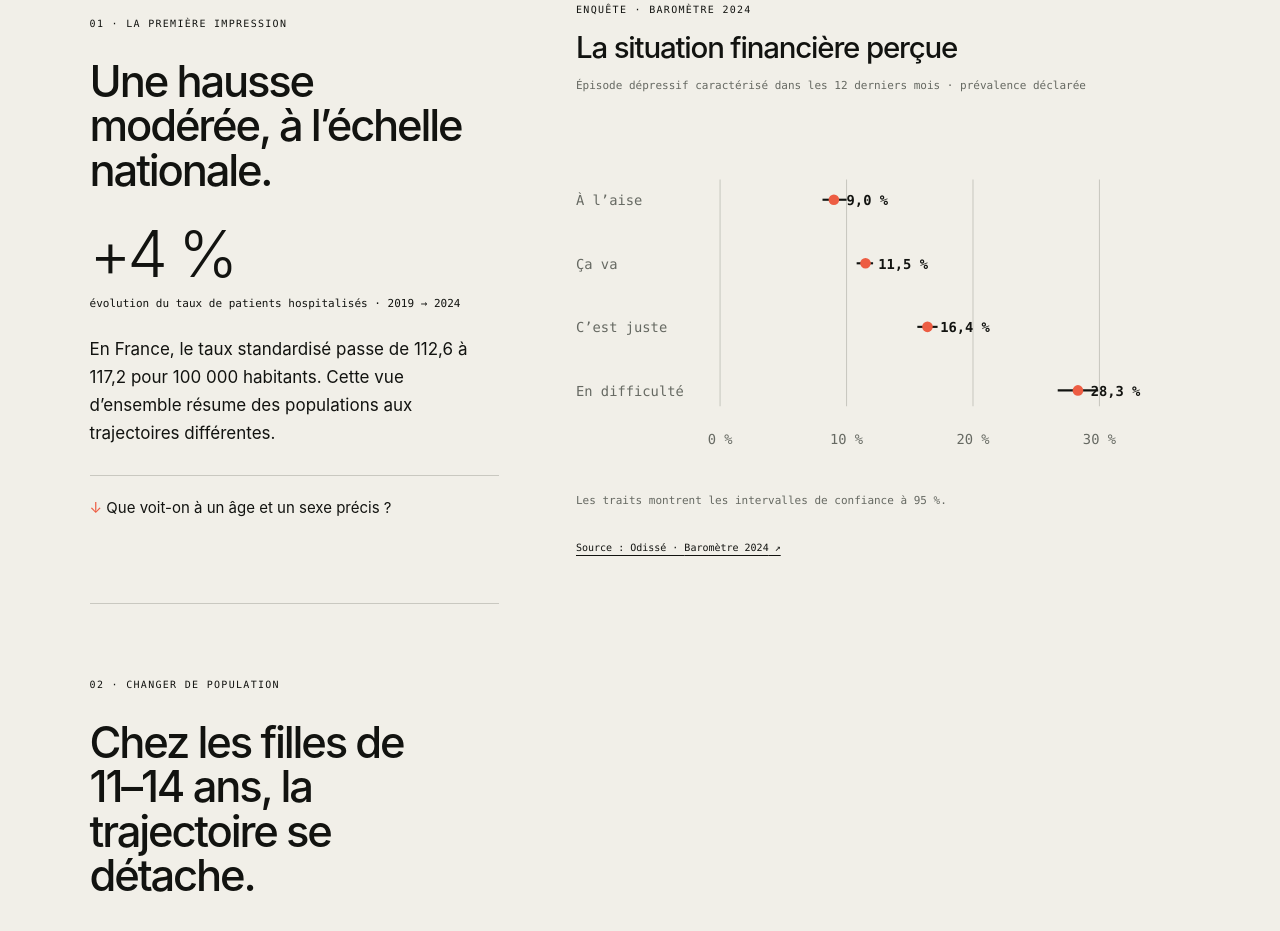
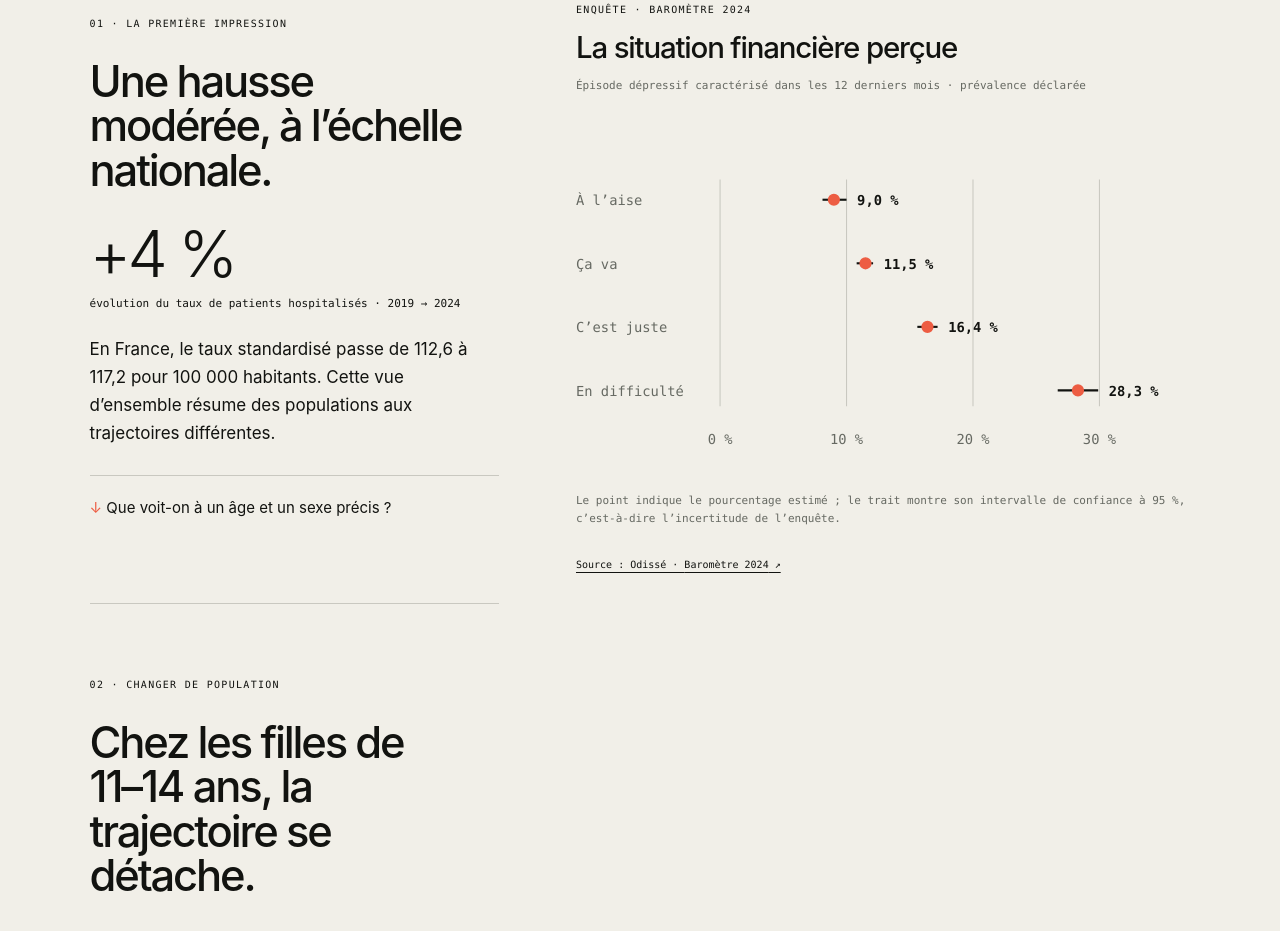
Before and after one commit to m4nR3is/odisse-sante-mentale, a React (Vite) app: page / in a window 1280 px wide. Shown: the part 1240-2171 px from the top of the page. Built offline with nearby package versions, Linux system fonts and the light colour scheme.

Commit message:
Draw social markers and animate percentage counters from zero

```diff
--- a/analysis/validation-finale.json
+++ b/analysis/validation-finale.json
@@ -97,7 +97,11 @@
       "confidence intervals grow from the estimate to their final bounds",
       "final points and percentages remain at their actual values",
       "appearance replays on return to scene",
-      "reduced motion completes immediately"
+      "reduced motion completes immediately",
+      "labels reveal independently",
+      "circle outline draws before filling",
+      "percentage starts at zero and counts to actual estimate",
+      "on-chart explanation distinguishes estimate from confidence interval"
     ],
     "build": "TypeScript and Vite passed"
   }
--- a/app/Experience.tsx
+++ b/app/Experience.tsx
@@ -710,7 +710,7 @@ function useStoryDrawing(scene: StoryScene, entered: boolean) {
     };
     const from = current.current;
     if (from.scene === scene) {
-      animate(from, complete, 650);
+      animate(from, complete, scene === 3 ? 1600 : 650);
     } else {
       // Keep the girls' curve when adding/removing the same-age comparison.
       const keepGirls = (from.scene === 1 || from.scene === 2) && (scene === 1 || scene === 2);
@@ -719,7 +719,7 @@ function useStoryDrawing(scene: StoryScene, entered: boolean) {
       animate(from, erased, 650, () => {
         const next = { scene, main: keepGirls ? erased.main : 0, mainStart: keepGirls ? erased.mainStart : 0, boys: 0, boysStart: 0, social: 0 };
         publish(next);
-        animate(next, complete, scene === 3 ? 1100 : 750);
+        animate(next, complete, scene === 3 ? 1600 : 750);
       });
     }
     motion.addEventListener("change", finish);
@@ -764,11 +764,16 @@ function StoryFigure({ data, scene: requestedScene }: { data: ExperienceData; sc
           {social.map((point, index) => {
             const progress = Math.max(0, Math.min(1, (drawing.social - index * .17) / .49));
             const center = 136 + point.estimate / 32 * 382;
-            return <g className="story-social-row" key={point.financial} data-progress={progress} opacity={progress} transform={`translate(0 ${(1 - progress) * 10})`}>
-              <text x="0" y={68 + index * 60}>{FINANCIAL_SHORT[point.financial]}</text>
-              <line className="story-interval" x1={center + (point.low - point.estimate) / 32 * 382 * progress} x2={center + (point.high - point.estimate) / 32 * 382 * progress} y1={63 + index * 60} y2={63 + index * 60} />
-              <circle className="story-dot" cx={center} cy={63 + index * 60} r={3 + 2 * progress} />
-              <text className="story-value" x={center + 12} y={68 + index * 60} opacity={Math.max(0, (progress - .3) / .7)}>{fmt(point.estimate)} %</text>
+            const phase = (start: number, duration: number) => Math.max(0, Math.min(1, (progress - start) / duration));
+            const labelProgress = phase(0, .25);
+            const intervalProgress = phase(.15, .55);
+            const circleProgress = phase(.2, .6);
+            const countProgress = phase(.15, .85);
+            return <g className="story-social-row" key={point.financial} data-progress={progress} opacity={progress > 0 ? 1 : 0}>
+              <text className="story-social-label" x="0" y={68 + index * 60} opacity={labelProgress} transform={`translate(0 ${(1 - labelProgress) * 10})`}>{FINANCIAL_SHORT[point.financial]}</text>
+              <line className="story-interval" x1={center + (point.low - point.estimate) / 32 * 382 * intervalProgress} x2={center + (point.high - point.estimate) / 32 * 382 * intervalProgress} y1={63 + index * 60} y2={63 + index * 60} opacity={intervalProgress} />
+              <circle className="story-dot story-social-dot" cx={center} cy={63 + index * 60} r="5" stroke="var(--accent)" strokeWidth="1.5" pathLength="1" strokeDasharray="1 1" strokeDashoffset={1 - circleProgress} strokeOpacity={circleProgress > 0 ? 1 : 0} fillOpacity={phase(.7, .3)} transform={`rotate(-90 ${center} ${63 + index * 60})`} />
+              <text className="story-value" x={136 + point.high / 32 * 382 + 10} y={68 + index * 60} opacity={phase(0, .12)}>{fmt(point.estimate * countProgress)} %</text>
             </g>;
           })}
         </g> : <>
@@ -778,7 +783,7 @@ function StoryFigure({ data, scene: requestedScene }: { data: ExperienceData; sc
           {values.map((point) => <text x={x(point.year)} y="301" textAnchor="middle" key={point.year}>{point.year}</text>)}
         </>}
       </svg>
-      {scene === 3 ? <><dl className="story-mobile-values">{social.map((point) => <div key={point.financial}><dt>{FINANCIAL_SHORT[point.financial]}</dt><dd>{fmt(point.estimate)} %<small>IC 95 % : {fmt(point.low)}–{fmt(point.high)} %</small></dd></div>)}</dl><p className="story-chart-note">Les traits montrent les intervalles de confiance à 95 %.</p></> : <><div className="story-legend"><span className={scene === 0 ? "is-national" : ""}>{scene === 0 ? "Tous âges, tous sexes" : "Filles · 11–14 ans"} · {fmt(values.at(-1)!.rate)} en 2024</span>{scene === 2 && <span className="is-boys">Garçons · {fmt(boys.at(-1)!.rate)} en 2024</span>}</div><p className="story-chart-note">{scene === 0 ? "Taux standardisé : la structure d’âge est corrigée pour la comparaison nationale." : scene === 1 ? "Nouvelle population : taux brut par âge et sexe. Nouvelle échelle : de 0 à 500 pour 100 000." : "Les deux courbes partagent la même échelle et la même période."}</p></>}
+      {scene === 3 ? <><dl className="story-mobile-values">{social.map((point) => <div key={point.financial}><dt>{FINANCIAL_SHORT[point.financial]}</dt><dd>{fmt(point.estimate)} %<small>IC 95 % : {fmt(point.low)}–{fmt(point.high)} %</small></dd></div>)}</dl><p className="story-chart-note">Le point indique le pourcentage estimé ; le trait montre son intervalle de confiance à 95 %, c’est-à-dire l’incertitude de l’enquête.</p></> : <><div className="story-legend"><span className={scene === 0 ? "is-national" : ""}>{scene === 0 ? "Tous âges, tous sexes" : "Filles · 11–14 ans"} · {fmt(values.at(-1)!.rate)} en 2024</span>{scene === 2 && <span className="is-boys">Garçons · {fmt(boys.at(-1)!.rate)} en 2024</span>}</div><p className="story-chart-note">{scene === 0 ? "Taux standardisé : la structure d’âge est corrigée pour la comparaison nationale." : scene === 1 ? "Nouvelle population : taux brut par âge et sexe. Nouvelle échelle : de 0 à 500 pour 100 000." : "Les deux courbes partagent la même échelle et la même période."}</p></>}
 
     </div>
     <a className="story-source" href={scene === 3 ? "https://odisse.santepubliquefrance.fr/explore/dataset/episodes-depressif-indicateurs-du-barometre-2024/" : "https://odisse.santepubliquefrance.fr/explore/dataset/gestes-auto-infliges-patients-hospitalises-france/"} target="_blank" rel="noreferrer">Source : Odissé · {scene === 3 ? "Baromètre 2024" : "Patients hospitalisés"} ↗</a>
```
